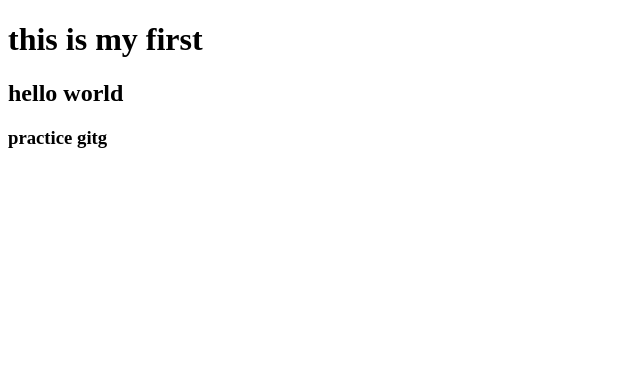
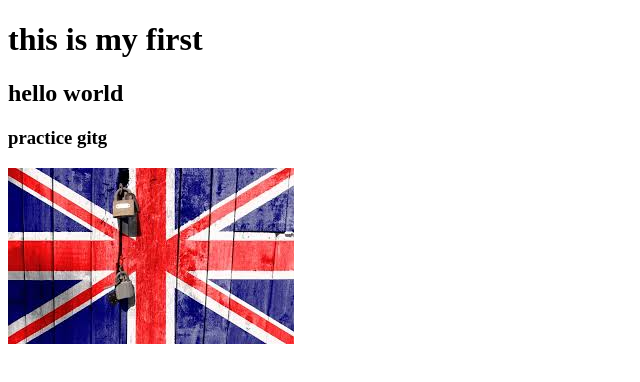
Before and after one commit to hossain258/my-first-website, a plain HTML site: page index.html in a window 1280 px wide. Shown: the whole page, without its empty margins (0-640 px from the left). Drawn offline with Linux system fonts and the light colour scheme.

Commit message:
flag added

```diff
--- a/index.html
+++ b/index.html
@@ -9,5 +9,6 @@
     <h1>this is my first</h1>
     <h2>hello world</h2>
     <h3>practice gitg </h3>
+    <img src="images.png" alt="">
 </body>
 </html>
```
Also changed, not shown: images.png (added).
